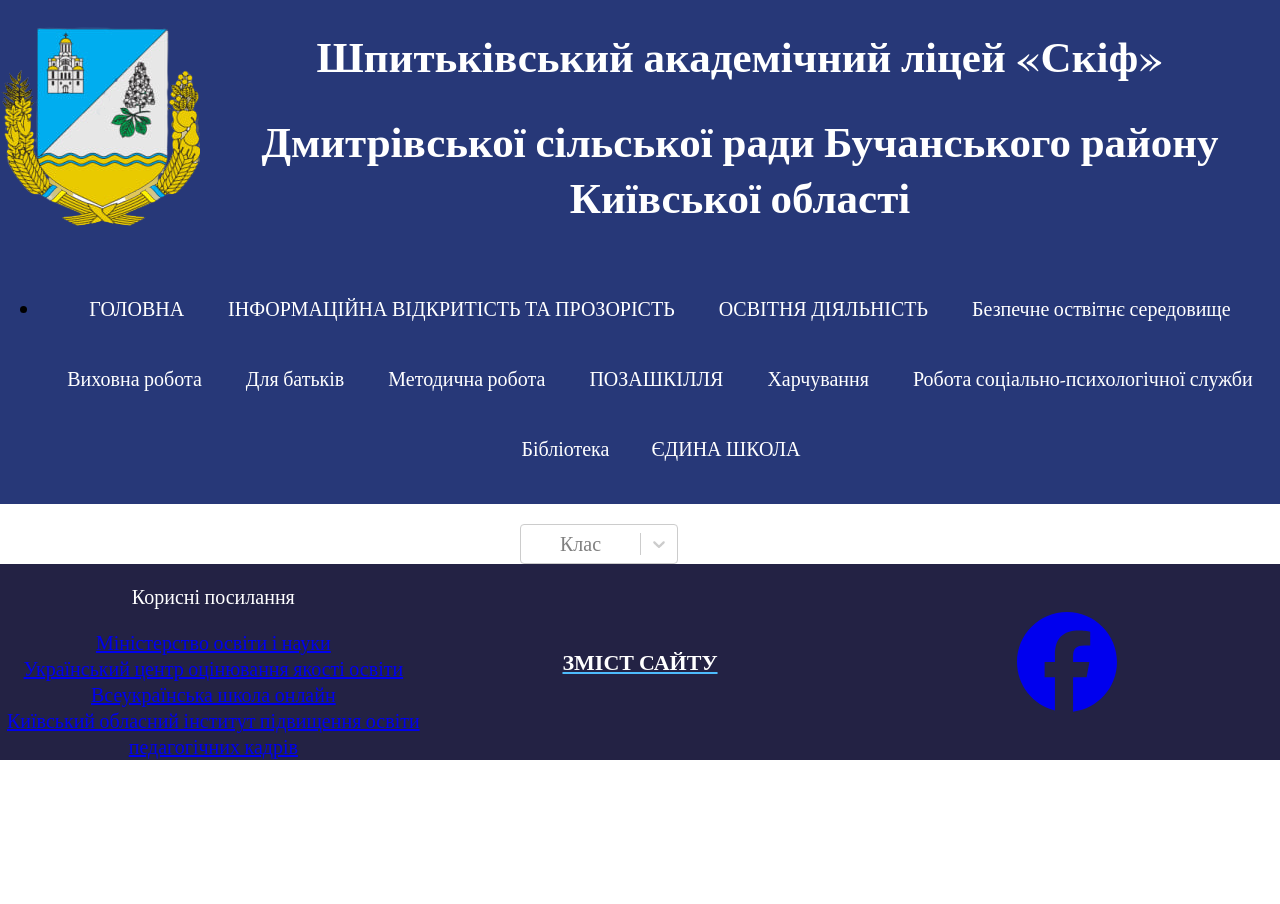
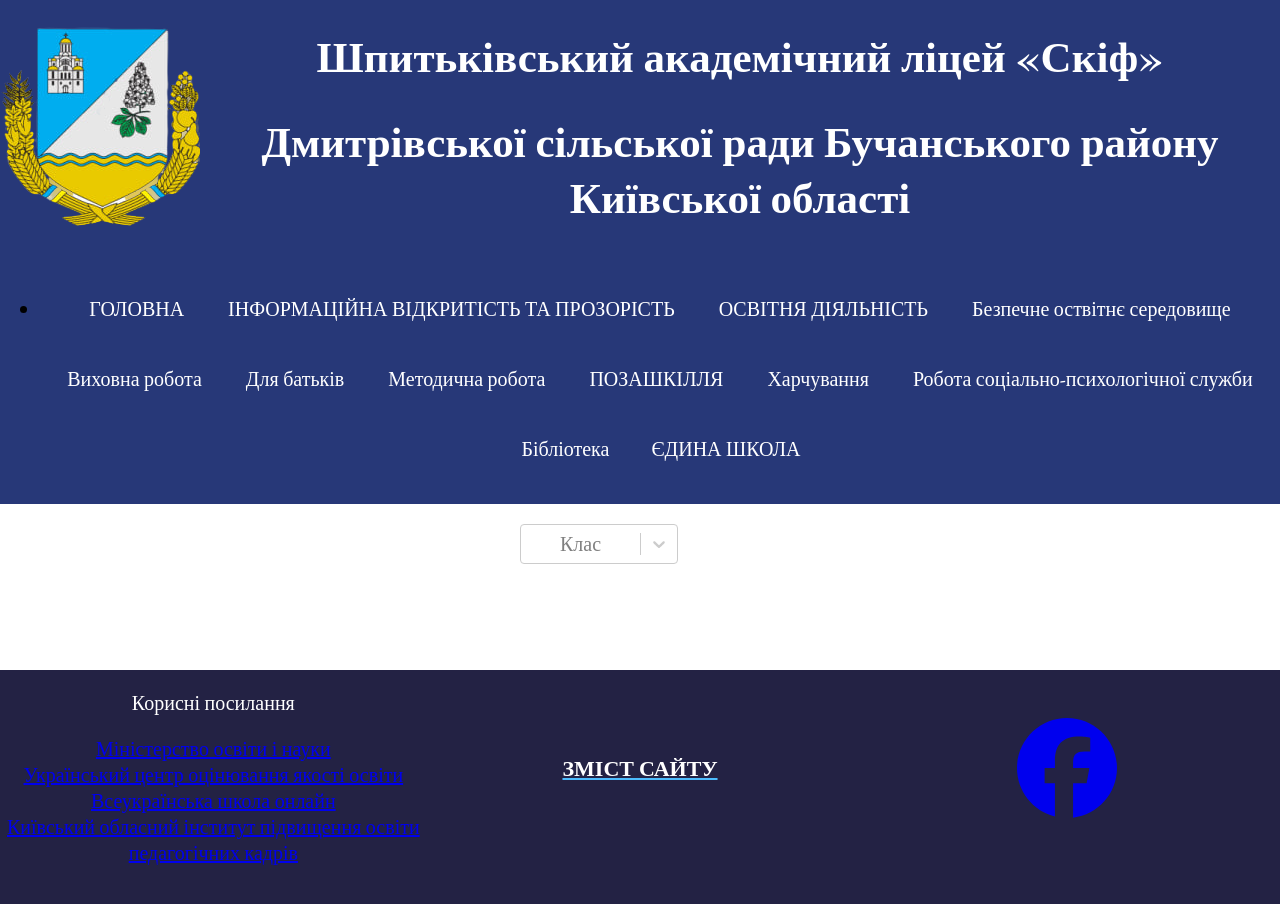
Before and after one commit to BLueSab3R/SchoolWebsite, a React (Create React App) app: page /schedule in a window 1280 px wide. Shown: the top 904 px of the page. Before the commit the page ends 800 px from the top, so only its background shows below. Built offline with nearby package versions, Linux system fonts and the light colour scheme; a web font is replaced by a local one.

Commit message:
фвівфі

```diff
--- a/src/App.js
+++ b/src/App.js
@@ -2,6 +2,7 @@ import Header from './header/Header';
 import Home from './home/Home';
 import './index.scss';
 import { Route, Routes } from 'react-router-dom'
+import React, { useState } from "react";
 import SchoolHistory from './pages/SchoolHistory';
 import TeachingStaff from './pages/TeachingStaff';
 import LyceumTarget from './pages/LyceumTarget';
@@ -75,8 +76,8 @@ function App() {
           <Route path = 'nus' element = {<Nus/>}/>
           <Route path = 'administration' element = {<Administration />} />
         </Routes>
+      </div>
       <Information />
-      </div>
     </div>
   );
 }
--- a/src/header/Header.jsx
+++ b/src/header/Header.jsx
@@ -31,7 +31,7 @@ function Header() {
                     <div className="dropdown">
                         <button className="dropbtn">ІНФОРМАЦІЙНА ВІДКРИТІСТЬ ТА ПРОЗОРІСТЬ</button>
                         <div className="dropdown-content">
-                            <Link to='assessmentOfStudents'>ОЦІНЮВАННЯ ЗДОБУВАЧІВ освіти</Link>
+                            <Link to='assessmentOfStudents'>ОЦІНЮВАННЯ ЗДОБУВАЧІВ ОСВІТИ</Link>
                             <Link to='rulesFordAmission'>Правила прийому до першого класу</Link>
                             <Link to='studentsRule'>Права і обов'язки учнів</Link>
                             <Link to='personalDataProtection'>Захист персональних даних</Link>
--- a/src/header/Header.module.scss
+++ b/src/header/Header.module.scss
@@ -1,3 +1,12 @@
+.header {
+    background-color: #273878;
+    background-size: 100%;
+    background-position: center;
+    position: sticky;
+    grid-area: header;
+    z-index: 999;
+}
+
 .logo {
     display: flex;
     align-items: center;
@@ -24,14 +33,7 @@ h1 {
     color: white;
 }
 
-.header {
-    background-color: #273878;
-    background-size: 100% 100%;
-    background-position: center center;
-    position: sticky;
-    grid-area: header;
-    z-index: 999;
-}
+
 
 
 .name {
--- a/src/home/Swiper.js
+++ b/src/home/Swiper.js
@@ -29,19 +29,32 @@ export default function App() {
 
 
   const handleSlideChange = () => {
-    if (swiper) { setActiveIndex(swiper.realIndex) };
+    if (swiper) {
+      setActiveIndex(swiper.realIndex);
+      if (swiper.isEnd) {
+        setTimeout(() => {
+          swiper.slideTo(0, 500); // Змініть швидкість переходу за необхідності
+        }, 500);
+      }
+    }
   }
+
+
   return (
     <div className={style.container}>
       <>
         <Swiper
+          loop={false}
+          freeMode={false}
+
           onSwiper={setSwiper}
           onSlideChange={handleSlideChange}
           spaceBetween={0}
-          slidesPerView = {1}
-          centeredSlides={true}
+          slidesPerView={1}
+          effect='slide'
+          // centeredSlides={true}
           autoplay={{
-            delay: 5000,
+            delay: 8000,
             disableOnInteraction: false,
           }}
           pagination={{
--- a/src/index.scss
+++ b/src/index.scss
@@ -1,8 +1,11 @@
 @import url('https://fonts.googleapis.com/css2?family=EB+Garamond:wght@600&display=swap');
+
+body.large-font {
+  font-size: 30px;
+}
+
 body {
-
   background: #ffffff;
-
   margin: 0;
   text-align: center;
 }
@@ -24,6 +27,17 @@ body {
   display: flex;
   justify-content: center;
   align-items: center;
+  transition-duration: 2s; // Змініть тривалість анімації за необхідності
+  position: relative;
+}
+
+.swiper-slide-next,
+.swiper-slide-prev {
+  transition-duration: 2; // Змініть тривалість анімації за необхідності
+}
+
+.swiper-slide-active {
+  transition-duration: 2s; // Змініть тривалість анімації за необхідності
 }
 
 .swiper-slide img {
@@ -35,18 +49,18 @@ body {
 }
 
 .wrapper {
-  width: 100%;
-  height: 100vh;
-  background-color: #ffffff;
   display: grid;
-  grid-template-rows: 0.7fr 2.65fr;
+  grid-template-rows: 0.7fr auto 0.7fr;
   grid-template-areas:
     "header"
     "content"
+    "information";
+  min-height: 100vh;
 }
 
 .app-wrapper-content {
   grid-area: content;
+  margin-bottom: 0;
 }
 
 
@@ -54,7 +68,7 @@ body {
 .dropbtn {
 
   cursor: pointer;
-  background-color: rgba(0,0,0,0);
+  background-color: rgba(0, 0, 0, 0);
   color: white;
   padding: 1rem;
   font-size: 20px;
--- a/src/information/Information.jsx
+++ b/src/information/Information.jsx
@@ -7,6 +7,7 @@ import { faFacebook, faInstagram } from '@fortawesome/free-brands-svg-icons';
 
 function Information() {
     return (
+        <div className={style.information}>
             <div className={style.wrapper}>
                 <div className={style.links}>
                     <p>Корисні посилання</p>
@@ -28,8 +29,7 @@ function Information() {
                     </a>
                 </div>
             </div >
-
-
+        </div>
     )
 }
 export default Information;
--- a/src/information/Information.module.scss
+++ b/src/information/Information.module.scss
@@ -1,23 +1,24 @@
-.wrapper {
+.information{
     font-size: 20px;
     background: #232244;
+    background-size: 100%;
     grid-area: information;
+}
+.wrapper {
     display: flex;
     flex-direction: row;
-    overflow: hidden;
     justify-content: space-between;
-    background-size: 100% 100%;
-
-  }
+}
 
 
 
-  .links {
+.links {
     flex: 1;
     display: flex;
     flex-direction: column;
     justify-content: space-between;
     color: #4dbcfd;
+
     p {
         color: white;
     }
@@ -27,16 +28,20 @@
 h4 {
     color: white;
 }
-.content{
+
+.content {
     flex: 1;
     display: flex;
     align-items: center;
     justify-content: center;
-    h4{
+    margin-bottom: 0;
+    h4 {
+        margin: 0;
         font-size: 22px;
     }
 }
-.social{
+
+.social {
     flex: 1;
     display: flex;
     justify-content: center;
--- a/src/pages/RightsAndObligationsOfParentsOrPersonsInLocoParentis.js
+++ b/src/pages/RightsAndObligationsOfParentsOrPersonsInLocoParentis.js
@@ -3,7 +3,7 @@ import style from './StylesForPages.module.scss'
 
 const rightsAndObligationsOfParentsOrPersonsInLocoParentis = () => {
     return (
-        <div sclassName={style.styles} >
+        <div className={style.styles} >
             <ul>
                 <h3>            Основні права і обов'язки батьків українською законодавством визначаються у сімейному кодексі України та інших нормативно-правових актах. Нижче наведено деякі з них:
                 </h3>
```
Also changed, not shown: 1 other file (tests, documents, lock files or other folders). Lines whose indentation alone changed are shown as unchanged.
